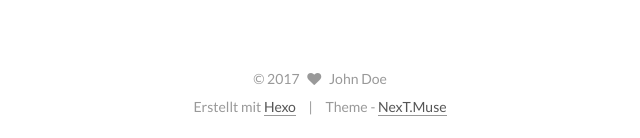
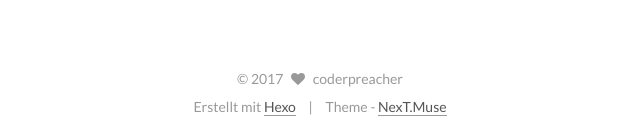
Before and after one commit to coderPreacher/coderpreacher.github.io, a plain HTML site: page 2017/04/10/hello-world/index.html in a window 1280 px wide. Shown: the part 1332-1470 px from the top of the page, 160-800 px from the left. Drawn offline with Linux system fonts and the light colour scheme.

Commit message:
Site updated: 2017-04-10 16:38:30

```diff
--- a/2017/04/10/hello-world/index.html
+++ b/2017/04/10/hello-world/index.html
@@ -253,7 +253,7 @@
     <link itemprop="mainEntityOfPage" href="http://yoursite.com/2017/04/10/hello-world/">
 
     <span hidden itemprop="author" itemscope itemtype="http://schema.org/Person">
-      <meta itemprop="name" content="John Doe">
+      <meta itemprop="name" content="coderpreacher">
       <meta itemprop="description" content="">
       <meta itemprop="image" content="/images/avatar.gif">
     </span>
@@ -420,8 +420,8 @@
         <div class="site-author motion-element" itemprop="author" itemscope itemtype="http://schema.org/Person">
           <img class="site-author-image" itemprop="image"
                src="/images/avatar.gif"
-               alt="John Doe" />
-          <p class="site-author-name" itemprop="name">John Doe</p>
+               alt="coderpreacher" />
+          <p class="site-author-name" itemprop="name">coderpreacher</p>
 
               <p class="site-description motion-element" itemprop="description"></p>
 
@@ -497,7 +497,7 @@
   <span class="with-love">
     <i class="fa fa-heart"></i>
   </span>
-  <span class="author" itemprop="copyrightHolder">John Doe</span>
+  <span class="author" itemprop="copyrightHolder">coderpreacher</span>
 </div>
 
 
```
Also changed, not shown: archives/2017/04/index.html (+3 -3 lines), archives/2017/index.html (+3 -3 lines), archives/index.html (+3 -3 lines), index.html (+4 -4 lines).
